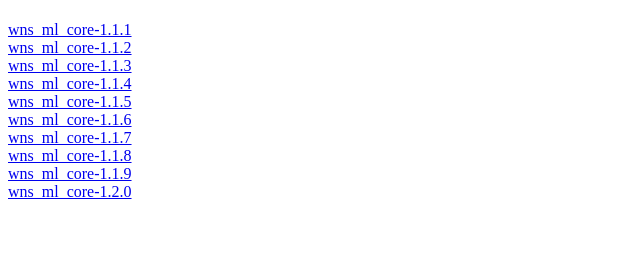
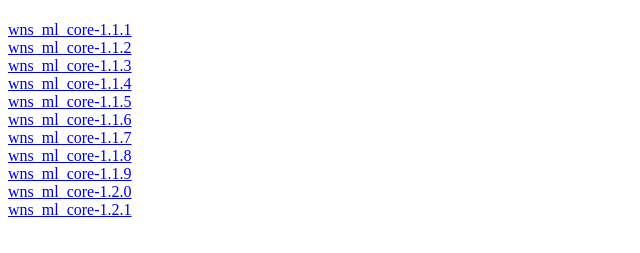
Before and after one commit to Sheltek/wns_pypi, a plain HTML site: page wns-ml-core/index.html in a window 1280 px wide. Shown: the part 59-312 px from the top of the page, without its empty margins (0-640 px from the left). Drawn offline with Linux system fonts and the light colour scheme.

Commit message:
Update index.html

```diff
--- a/wns-ml-core/index.html
+++ b/wns-ml-core/index.html
@@ -16,6 +16,7 @@
     <a href="git+ssh://git@github.com/sheltek/wns_ml_core@1.1.8#egg=wns_ml_core-1.1.8" data-requires-python="&gt;=3.6.0">wns_ml_core-1.1.8</a><br/>
     <a href="git+ssh://git@github.com/sheltek/wns_ml_core@1.1.9#egg=wns_ml_core-1.1.9" data-requires-python="&gt;=3.6.0">wns_ml_core-1.1.9</a><br/>
     <a href="git+ssh://git@github.com/sheltek/wns_ml_core@1.2.0#egg=wns_ml_core-1.2.0" data-requires-python="&gt;=3.6.0">wns_ml_core-1.2.0</a><br/>
+    <a href="git+ssh://git@github.com/sheltek/wns_ml_core@1.2.1#egg=wns_ml_core-1.2.1" data-requires-python="&gt;=3.6.0">wns_ml_core-1.2.1</a><br/>
 
   </body>
 </html>
```
